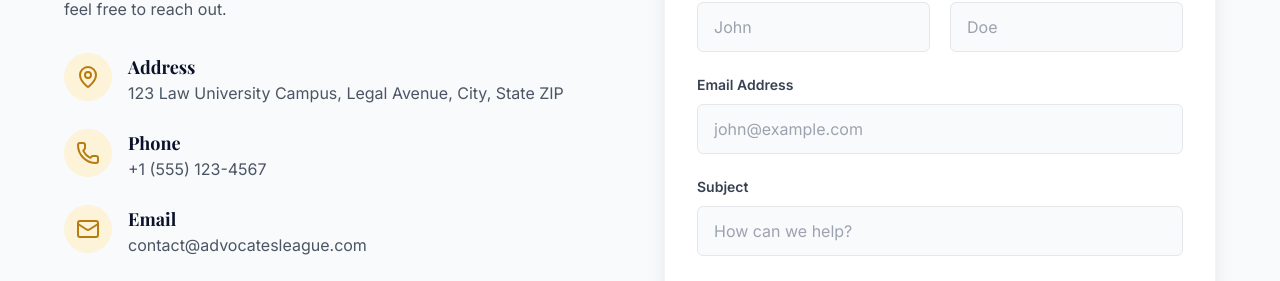
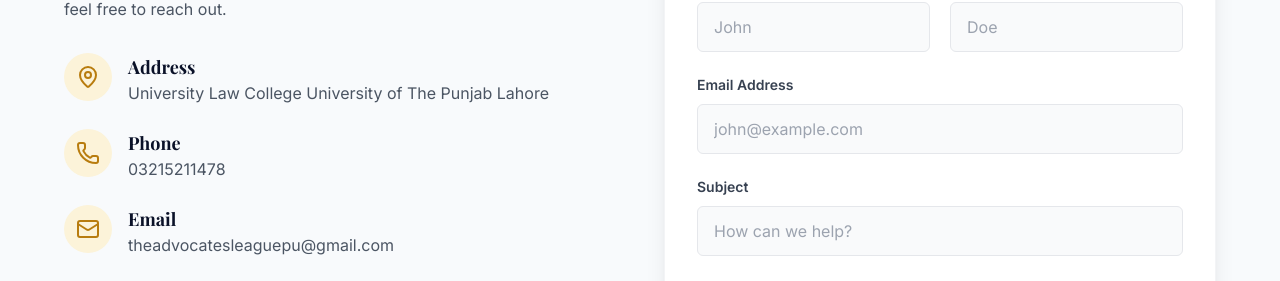
Before and after one commit to Iamirtizaali/TheAdvocatesLeague, a React (Vite) app: page /contact in a window 1280 px wide. Shown: the part 515-796 px from the top of the page. Built offline with nearby package versions, Linux system fonts and the light colour scheme; no server answers.

Commit message:
feat: implement dynamic Footer component and Contact page with Sanity CMS integration

```diff
--- a/src/components/Footer.jsx
+++ b/src/components/Footer.jsx
@@ -15,9 +15,9 @@ export default function Footer() {
   }, [])
 
   const info = contact || {
-    address: '123 Law University Campus, Legal Avenue, City, State ZIP',
-    phone: '+1 (555) 123-4567',
-    email: 'contact@advocatesleague.com',
+    address: 'University Law College University of The Punjab Lahore',
+    phone: '03215211478',
+    email: 'theadvocatesleaguepu@gmail.com',
     instagram: '#',
     linkedin: '#',
     twitter: '#',
--- a/src/pages/Contact.jsx
+++ b/src/pages/Contact.jsx
@@ -1,7 +1,25 @@
+import { useEffect, useState } from 'react'
 import { motion } from 'framer-motion'
 import { Mail, Phone, MapPin, Send } from 'lucide-react'
+import { client } from '../sanity/client'
+import { CONTACT_INFO_QUERY } from '../sanity/queries'
 
 export default function Contact() {
+  const [contact, setContact] = useState(null)
+
+  useEffect(() => {
+    client.fetch(CONTACT_INFO_QUERY)
+      .then((data) => {
+        if (data) setContact(data)
+      })
+      .catch(console.error)
+  }, [])
+
+  const info = contact || {
+    address: 'University Law College University of The Punjab Lahore',
+    phone: '03215211478',
+    email: 'theadvocatesleaguepu@gmail.com'
+  }
   return (
     <div className="bg-subtle min-h-screen pb-24">
       <div className="bg-navy-900 py-20 text-center text-white">
@@ -42,7 +60,7 @@ export default function Contact() {
                 </div>
                 <div>
                   <h3 className="font-bold text-navy-900 text-lg">Address</h3>
-                  <p className="text-gray-600">123 Law University Campus, Legal Avenue, City, State ZIP</p>
+                  <p className="text-gray-600">{info.address}</p>
                 </div>
               </div>
 
@@ -52,7 +70,7 @@ export default function Contact() {
                 </div>
                 <div>
                   <h3 className="font-bold text-navy-900 text-lg">Phone</h3>
-                  <p className="text-gray-600">+1 (555) 123-4567</p>
+                  <p className="text-gray-600">{info.phone}</p>
                 </div>
               </div>
 
@@ -62,7 +80,7 @@ export default function Contact() {
                 </div>
                 <div>
                   <h3 className="font-bold text-navy-900 text-lg">Email</h3>
-                  <p className="text-gray-600">contact@advocatesleague.com</p>
+                  <p className="text-gray-600">{info.email}</p>
                 </div>
               </div>
             </div>
```
